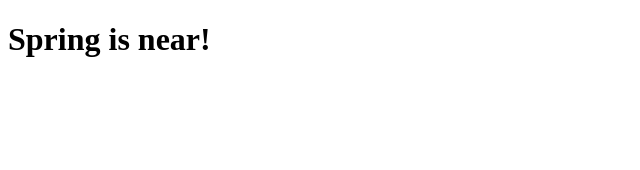
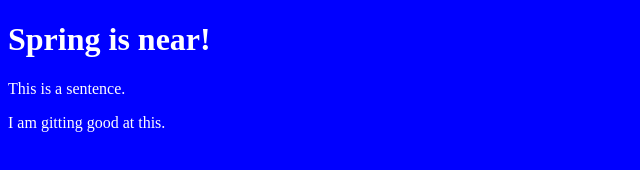
Before and after one commit to JoshPorterDev/Spring, a plain HTML site: page index.html in a window 1280 px wide. Shown: the whole page, without its empty margins (0-640 px from the left). Drawn offline with Linux system fonts and the light colour scheme.

Commit message:
added styles and paragraphs

```diff
--- a/index.html
+++ b/index.html
@@ -4,9 +4,12 @@
     <meta charset="UTF-8">
     <meta name="viewport" content="width=device-width, initial-scale=1.0">
     <meta http-equiv="X-UA-Compatible" content="ie=edge">
+    <link rel="stylesheet" href="style.css">
     <title>Git Practice</title>
 </head>
 <body>
     <h1>Spring is near!</h1>
+    <p>This is a sentence.</p>
+    <p>I am gitting good at this.</p>
 </body>
 </html>
--- /dev/null
+++ b/style.css
@@ -0,0 +1,4 @@
+body {
+    background: blue;
+    color: white;
+}
```
